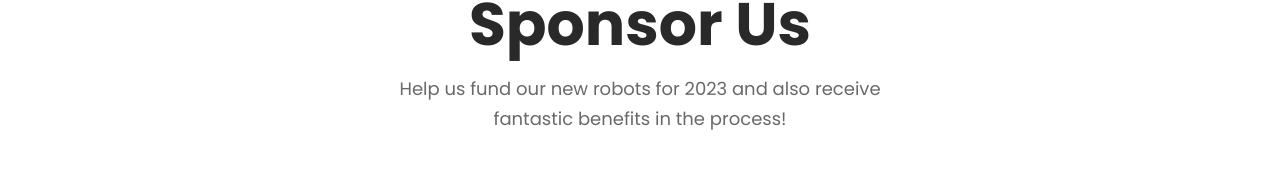
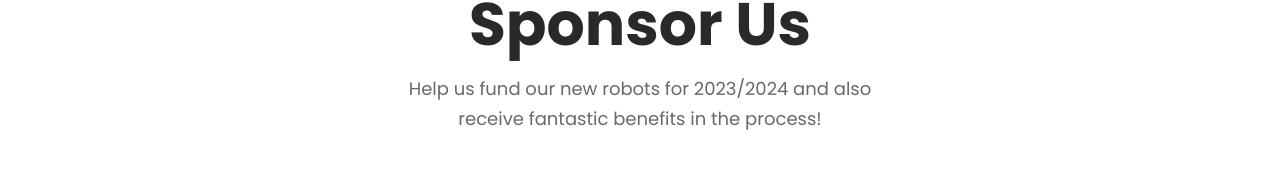
Before and after one commit to frc7787/Website-2024, a Next.js app: page /get-started in a window 1280 px wide. Shown: the part 244-428 px from the top of the page. Built offline with nearby package versions, Linux system fonts and the light colour scheme.

Commit message:
quick fixes I can do without preview (blocked on school network)

```diff
--- a/components/GetStartedComponent.js
+++ b/components/GetStartedComponent.js
@@ -8,7 +8,7 @@ export default function GetStartedComponent() {
             <section className="startedFormDetails">
                 <div className="getStartedHeaders">
                     <h1>Sponsor Us</h1>
-                    <p>Help us fund our new robots for 2023 and also receive fantastic benefits in the process!</p>
+                    <p>Help us fund our new robots for 2023/2024 and also receive fantastic benefits in the process!</p>
                 </div>
                 <div className="getStartedAllInformation">
                     <img src="https://images.gofundme.com/6Kn3ne_nt7FmE-I-Phii2QKLr5E=/720x405/https://d2g8igdw686xgo.cloudfront.net/71471339_1677905628579558_r.jpeg" className="getStartedImage" />
@@ -122,7 +122,7 @@ export default function GetStartedComponent() {
                     </div>
                 </div>
                 <div className="getStartedButtons">
-                    <a href="https://drive.google.com/file/d/1nVa96LfjXIpPU3YXZehfFc4mP3UioZBE/view" target="_blank" rel="noreferrer">
+                    <a href="https://docs.google.com/document/d/1zeOKqpUPmC5Ezn7Eeiv_QGQLDBkFl3XG9JWsn4spxh8/edit?usp=sharing" target="_blank" rel="noreferrer">
                         <button>Donation/Sponsorship Instructions</button>
                     </a>
                     {/* <a href="https://drive.google.com/file/d/1nVa96LfjXIpPU3YXZehfFc4mP3UioZBE/view" target="_blank" rel="noreferrer">
```
Also changed, not shown: 1 other file (tests, documents, lock files or other folders).
